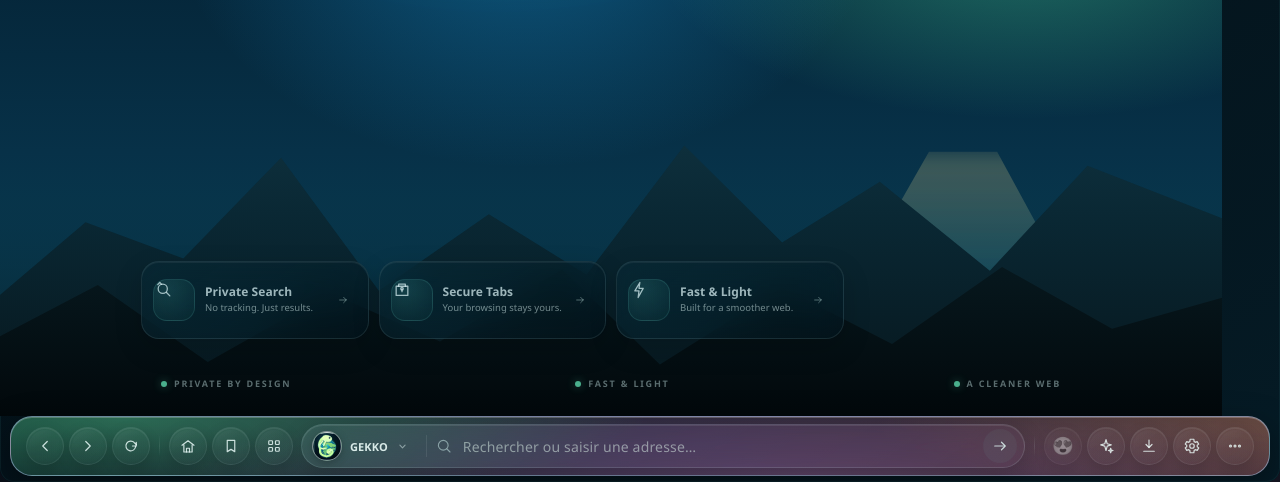
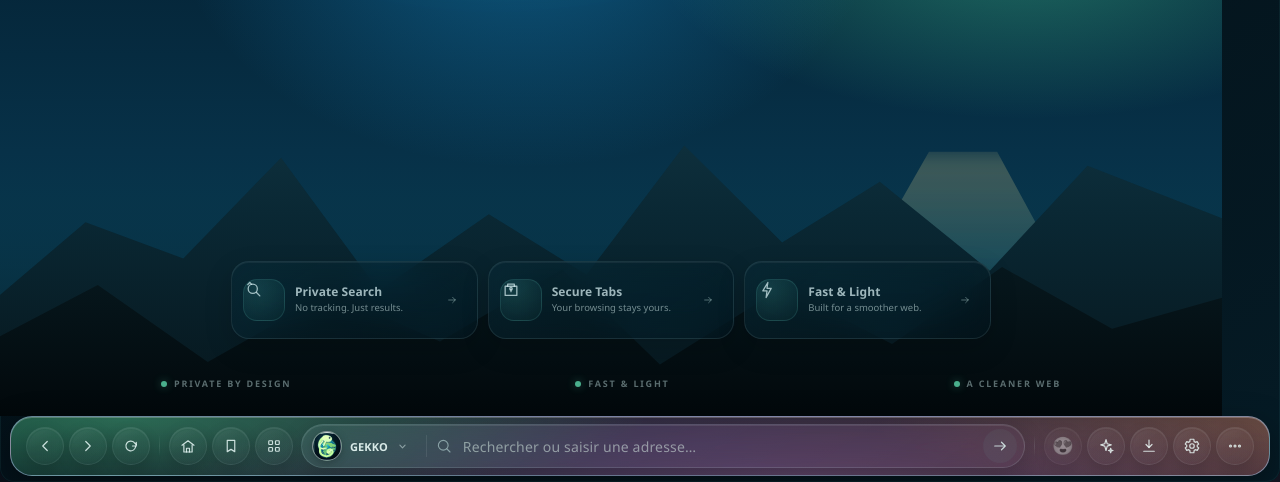
Before and after one commit to Sansahd/AURA-WEB, an Electron app: page src/renderer/index.html in a window 1280 px wide. Shown: the part 318-800 px from the top of the page. Drawn offline with Linux system fonts and the light colour scheme; no server answers.

Commit message:
style(gekko): rebalance home actions into three focused cards

```diff
--- a/src/renderer/gekko-24-layout.css
+++ b/src/renderer/gekko-24-layout.css
@@ -402,3 +402,7 @@ body.has-wallpaper .gekko-home-reflection{
 #bottom-dock .dock-control:hover:not(:disabled){
   border-color:color-mix(in srgb,var(--quantic-accent) 40%,#e1decc)!important;
 }
+
+/* Three purposeful home actions; no redundant Discover/Explore shortcut. */
+.gekko-home-cards{grid-template-columns:repeat(3,minmax(0,1fr))!important;max-width:760px!important}
+@media(max-width:780px){.gekko-home-cards{grid-template-columns:repeat(2,minmax(0,1fr))!important}}
```
